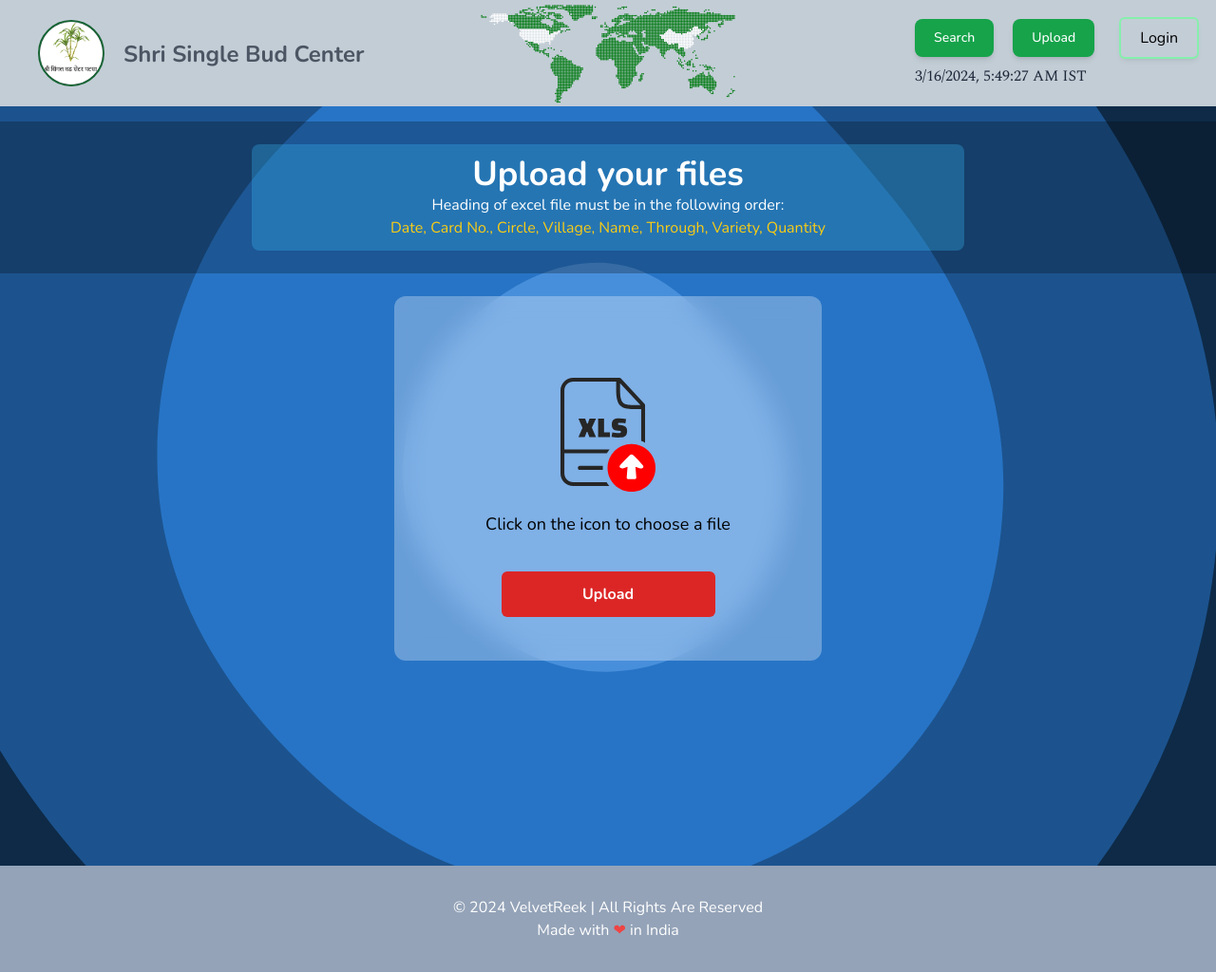
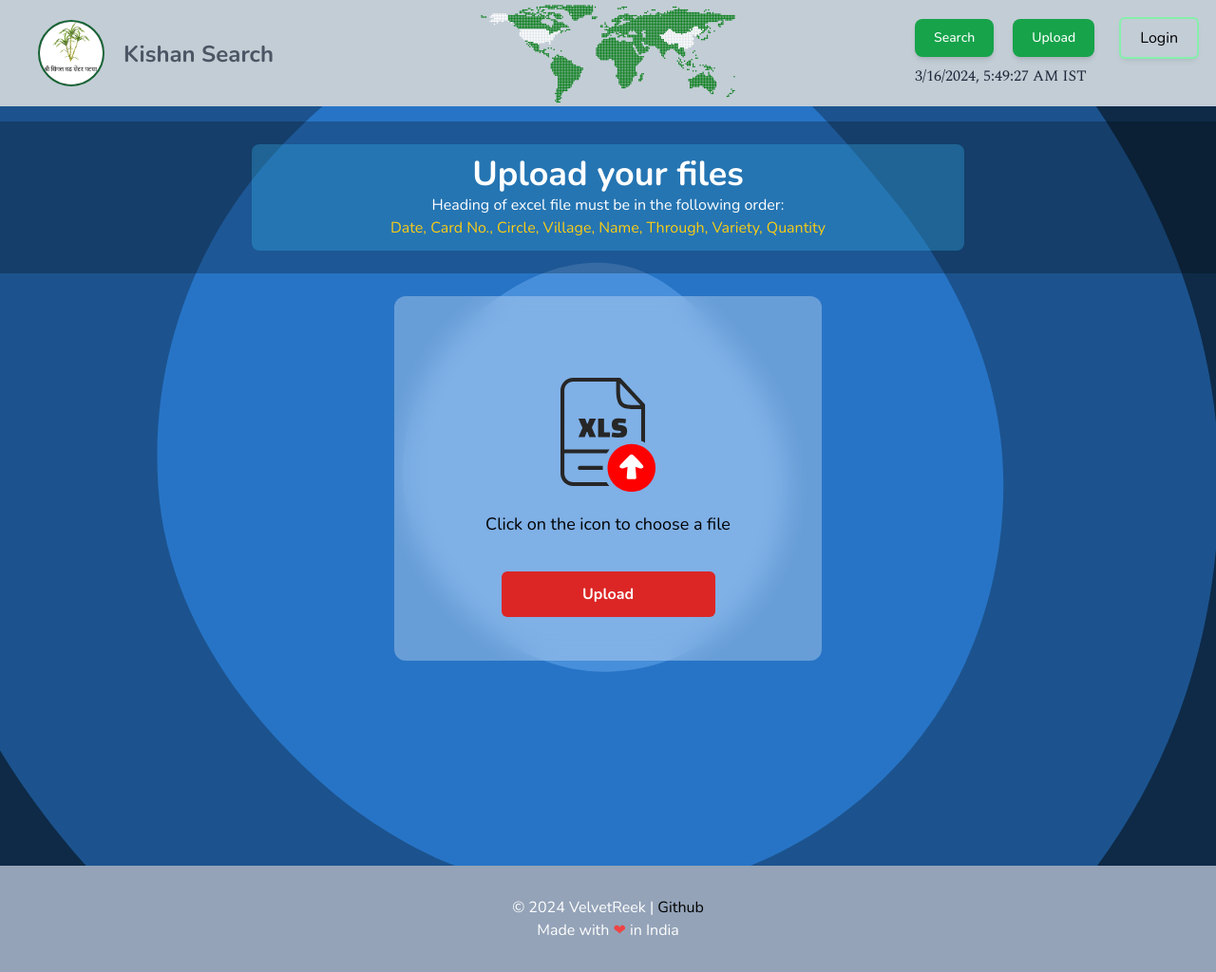
Before and after one commit to VelvetReek/kishansearch, a Next.js app: page /upload in a window 1280 px wide. Shown: the whole page at 95% size. Built offline with nearby package versions, Linux system fonts and the light colour scheme; no server answers; a web font is replaced by a local one.

Commit message:
minor name changes

```diff
--- a/src/app/layout.tsx
+++ b/src/app/layout.tsx
@@ -6,8 +6,8 @@ import Footer from "@/components/footer";
 import clsx from "clsx";
 
 export const metadata: Metadata = {
-  title: "Shri single bud center",
-  description: "upload and manage data for single bud center",
+  title: "Kishan Search",
+  description: "upload and manage data of excel sheet",
 };
 
 export default function RootLayout({
--- a/src/components/footer.tsx
+++ b/src/components/footer.tsx
@@ -3,8 +3,12 @@ export default function Footer() {
     <footer>
       <div className="flex flex-col items-center justify-center h-28 bg-slate-400 text-white">
         <p className="text-center">
-          © 2024 VelvetReek | All Rights Are Reserved
+          © 2024 VelvetReek |{" "}
+          <a href="https://github.com/VelvetReek/" className=" text-black">
+            Github
+          </a>
         </p>
+
         <p className="text-center">
           Made with <span className="text-red-500">❤</span> in India
         </p>
--- a/src/components/header.tsx
+++ b/src/components/header.tsx
@@ -19,7 +19,7 @@ export default async function Header() {
               height={70}
             />
             <p className="mt-5 text-2xl font-bold text-gray-600">
-              Shri Single Bud Center
+              Kishan Search
             </p>
           </Link>
         </div>
```
